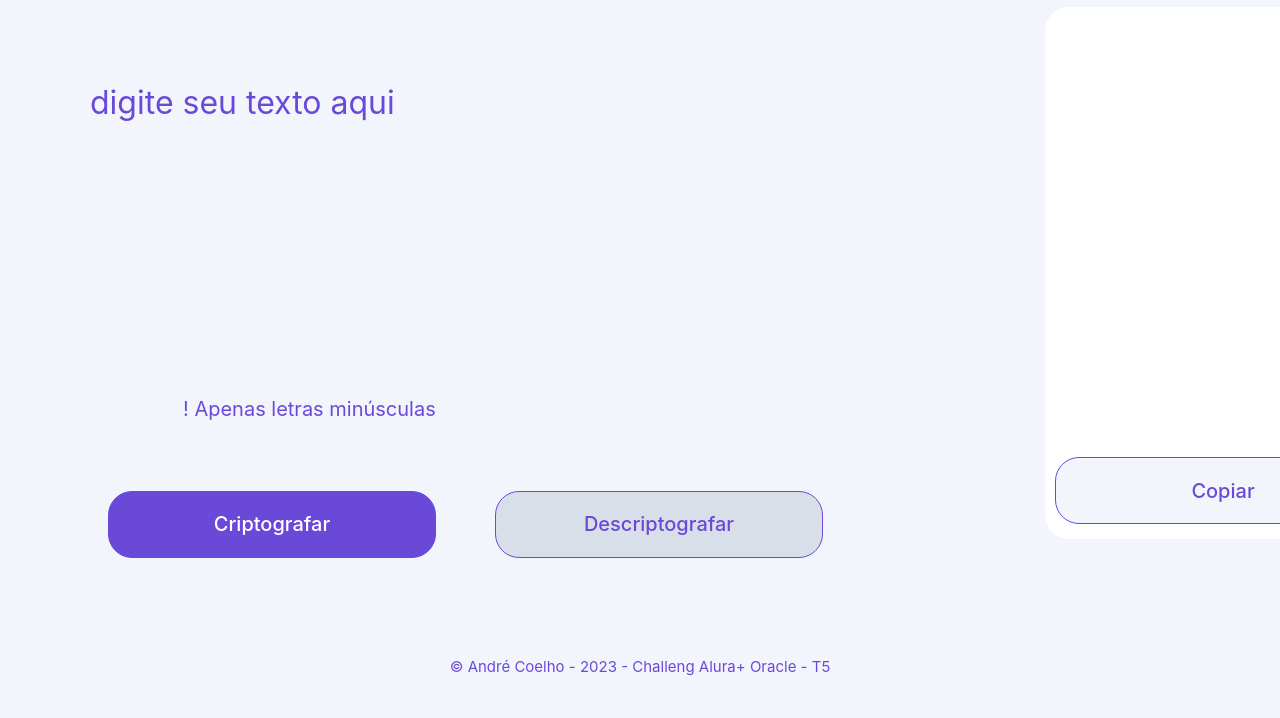
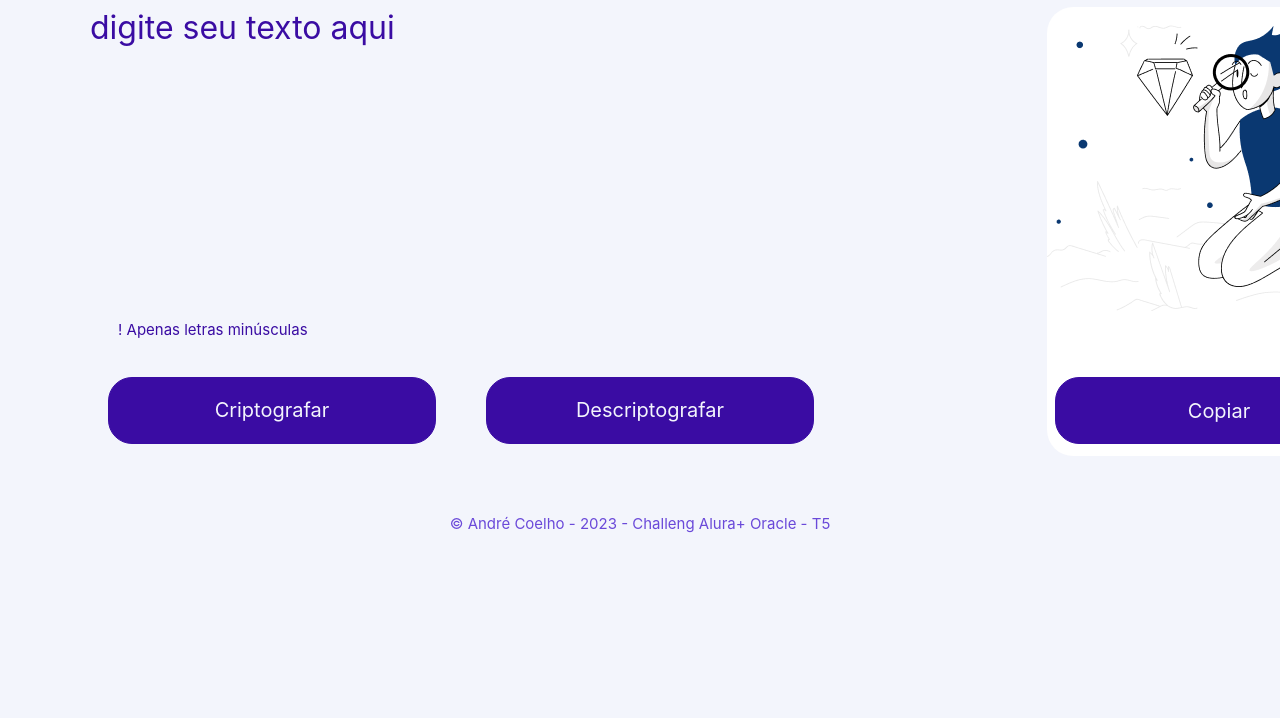
Before and after one commit to andre-coelho-dev/alura-challeng-decodificador-t5-one, a plain HTML site: page index.html in a window 1280 px wide. Shown: the part 82-800 px from the top of the page. Drawn offline with Linux system fonts and the light colour scheme.

Commit message:
Refinamento de layout

```diff
--- a/index.html
+++ b/index.html
@@ -16,17 +16,15 @@
 
   <body>
 
-    <header>
-      <img src="img/logo-alura.png" alt="logo alura">
+    <header class="logoAlura">
+      <img src='img/logo-alura.png'" alt="logo alura">
     </header>
 
     <main>
       <section><!-- Inicio primeira section-->
         <textarea class="digiteSeuTexto" cols="41" rows="4" placeholder="Digite seu texto aqui" style="resize: none;"></textarea>
 
-        <div class="aviso">
-          <h6>&excl; Apenas letras minúsculas</h6>
-        </div>
+        <div class="aviso"><p>&excl; Apenas letras minúsculas</p></div>
 
         <div class="botoes01">
             <button class="btnEncriptar" onclick="btnEncriptar()">Criptografar</button>
@@ -35,14 +33,11 @@
       </section><!-- Fim primeira section-->
 
       <section><!-- Inicio segunda section-->
-
-        <textarea class="mensagem" cols="14" rows="11" placeholder="" style="resize: none;">
-
-        </textarea>
-          <button class="btnCopiar" onclick="btnCopiar()">Copiar</button>
+        <button class="btnCopiar" onclick="btnCopiar()">Copiar</button>
+        <textarea disabled id="myTextArea" rows="12" cols="20" oninput="toggleBackground()"></textarea
       </section><!-- Inicio segunda section-->
     </main>
-    <script src="script.js"></script>
+    <script src='script.js'></script>
 
     <footer>&copy; André Coelho - 2023 - Challeng Alura+ Oracle - T5</footer>
   </body>
--- a/script.js
+++ b/script.js
@@ -1,8 +1,8 @@
 const textArea = document.querySelector(".digiteSeuTexto");
-const mensagem = document.querySelector(".mensagem");
+const mensagem = document.querySelector("#myTextArea");
 
 function btnEncriptar() {
-
+  mensagem.style.backgroundImage = "none";
   const textoEncriptado = encriptar(textArea.value);
   mensagem.value = textoEncriptado;
   textArea.value = "";
@@ -28,7 +28,7 @@ function encriptar(stringEncriptada) {
 }
 
 function btnDesencriptar() {
-
+  mensagem.style.backgroundImage = "none";
   const textoEncriptado = desencriptar(textArea.value);
   mensagem.value = textoEncriptado;
   textArea.value = "";
@@ -53,13 +53,14 @@ function desencriptar(stringDesencriptada) {
 
 function btnCopiar () {
   const texto = mensagem.value;
+  mensagem.style.backgroundImage = "";
   navigator.clipboard
     .writeText(texto)
     .then(() => {
-      console.log("Texto copiado para a área de transferência: " + texto);
+      alert("Texto copiado para a área de transferência: " + texto);
     })
     .catch((error) => {
-      console.error("Erro ao copiar o texto: ", error);
+      alert("Erro ao copiar o texto: ", error);
     });
   mensagem.value = "";
 }
--- a/style.css
+++ b/style.css
@@ -9,7 +9,7 @@
 .logoAlura {
   margin-left: 10px;
   padding-top: 10px;
-  width: 2%;
+  width: 50%;
 }
 
 main {
@@ -20,59 +20,105 @@ main {
 
 .digiteSeuTexto {
   border: none;
-  color: #6A49D9;
-  margin-top: 90px;
+  color: #3a0ca3;
+  margin-top: 5px;
   text-transform: lowercase;
 }
 
-::placeholder {color:#6A49D9;}
+::placeholder {color:#3a0ca3;}
   .digiteSeuTexto:focus {
     outline: none;
   }
 
-  .mensagem {
+  #myTextArea {
     background: white;
     background-repeat: no-repeat;
     border: none;
-    border-radius: 24px;
-    color: #6A49D9;
-    margin-left: 98px;
-    margin-top: 20px;
+    border-radius: 26px;
+    color: #3a0ca3;
+    margin-left: 100px;
+    margin-top: 10px;
     padding-left: 20px;
-    position: fixed;
+    position: sticky;
+    height: 445px;
+    width: 330px;
+    resize: none;
   }
 
-  .mensagem:placeholder-shown {
+  #myTextArea {
     background-image: url(img/moca-azul.png);
-    transition: 0.5s;
+  }
+
+  .bg-removed {
+    background: none;
   }
 
   .imagemFundo {
     display: flex;
   }
 
-  .mensagem:focus {
+  #myTextArea:focus {
     outline: none;
   }
 
-  .botoes {
+  .botoes01 {
     display: flex;
-    margin-top: 18px;
+    margin-top: 10px;
   }
 
   .btnDescriptar {
-    background: #D8DFE8;
-    border: 1px solid #6A49D9;
+    background: #3a0ca3;
+    border: 1px solid #3a0ca3;
     border-radius: 24px;
-    color: #6A49D9;
+    color: #F3F5FC;
     cursor: pointer;
     height: 67px;
     margin-left: 30px;
     width: 328px;
   }
 
-  button {
-    --color: #560bad;
+  .btnEncriptar {
+    background: #3a0ca3;
+    border: 1px solid #3a0ca3;
+    border-radius: 24px;
+    color: #F3F5FC;
+    cursor: pointer;
+    height: 67px;
+    width: 328px;
+  }
+
+  .btnCopiar {
+    background: #3a0ca3;
+    border: 1px solid #3a0ca3;
+    border-radius: 24px;
+    color: #F3F5FC;
+    cursor: pointer;
+    height: 67px;
+    margin-left: 108px;
+    margin-top: 380px;
+    position: absolute;
+    width: 328px;
+  }
+
+  .aviso > p {
+    color: #3a0ca3;
+    font-size: 15px;
+    margin-top: 108px;
+    margin-left: 30px;
+  }
+
+  footer {
+    height: 10px;
+    color: #6A49D9;
+    display: flex;
+    align-items: center;
+    justify-content: center;
+    font-size: 15px;
+}
+
+/* Inicio - Animação botões (Descriptografar e Copiar) */
+button {
+    --color: #F3F5FC;
     display: inline-block;
     width: 8em;
     height: 2.6em;
@@ -85,7 +131,6 @@ main {
     z-index: 10;
     font-size: 20px;
     border-radius: 6px;
-    font-weight: 500;
     color: var(--color);
    }
 
@@ -100,7 +145,7 @@ main {
    }
 
    button:hover {
-    color: #fff;
+    color: #3a0ca3;
    }
 
    button:before {
@@ -115,44 +160,73 @@ main {
    }
 
    button:active:before {
-    background: #3a0ca3;
+    background: #F3F5FC;
     transition: background 0s;
    }
 
-  .btnEncriptar {
-    background: #6A49D9;
-    border: 1px solid #6A49D9;
-    border-radius: 24px;
-    color: white;
-    cursor: pointer;
-    height: 67px;
-    width: 328px;
+   /* @media screen and (max-width:1000px){
+  .container {
+      flex-direction:column;
+      width:90%;
+      height: 100%;
+  }
+  .entrada-mensagem {
+      margin:20px 0;
+      width:100%;
+  }
+  .entrada{
+      height: 20vh;
+  }
+  .tela-inicial img {
+      display:none;
+  }
+  .tela-final {
+      width: 100%;
+  }
+  .saida-mensagem {
+      width:100%;
+      margin-left:0;
+      display:block;
+  }
+  .saida{
+      height: 25vh;
   }
 
-  .btnCopiar {
-    border: 1px solid #6A49D9;
-    border-radius: 24px;
-    color: #6A49D9;
-    cursor: pointer;
-    height: 67px;
-    margin-left: 108px;
-    margin-top: 470px;
-    position: absolute;
-    width: 336px;
+}
+
+@media screen and (max-width:480px){
+  .container {
+      flex-direction:column;
+      width:90%;
+      height: 100%;
+      margin-left: 5%;
+  }
+  .entrada-mensagem {
+      margin:20px 0;
+      width:100%;
+  }
+  .entrada{
+      height: 20vh;
+  }
+  .tela-inicial img {
+      display:none;
+  }
+  .tela-final {
+      width: 100%;
+  }
+  .saida-mensagem {
+      width:90%;
+      margin-left:0;
+      display:block;
+  }
+  .saida{
+      height: 25vh;
+  }
+  .decodificadores{
+      display:block;
+  }
+  #button-cripto{
+      margin-bottom: 14px;
   }
 
-  .aviso > h6 {
-    color: #6A49D9;
-    font-size: 20px;
-    margin-top: 108px;
-    margin-left: 95px;
-  }
-
-  footer {
-    height: 80px;
-    color: #6A49D9;
-    display: flex;
-    align-items: center;
-    justify-content: center;
-    font-size: 15px;
-}
+} */
```
Also changed, not shown: img/texte.jpeg (added).
